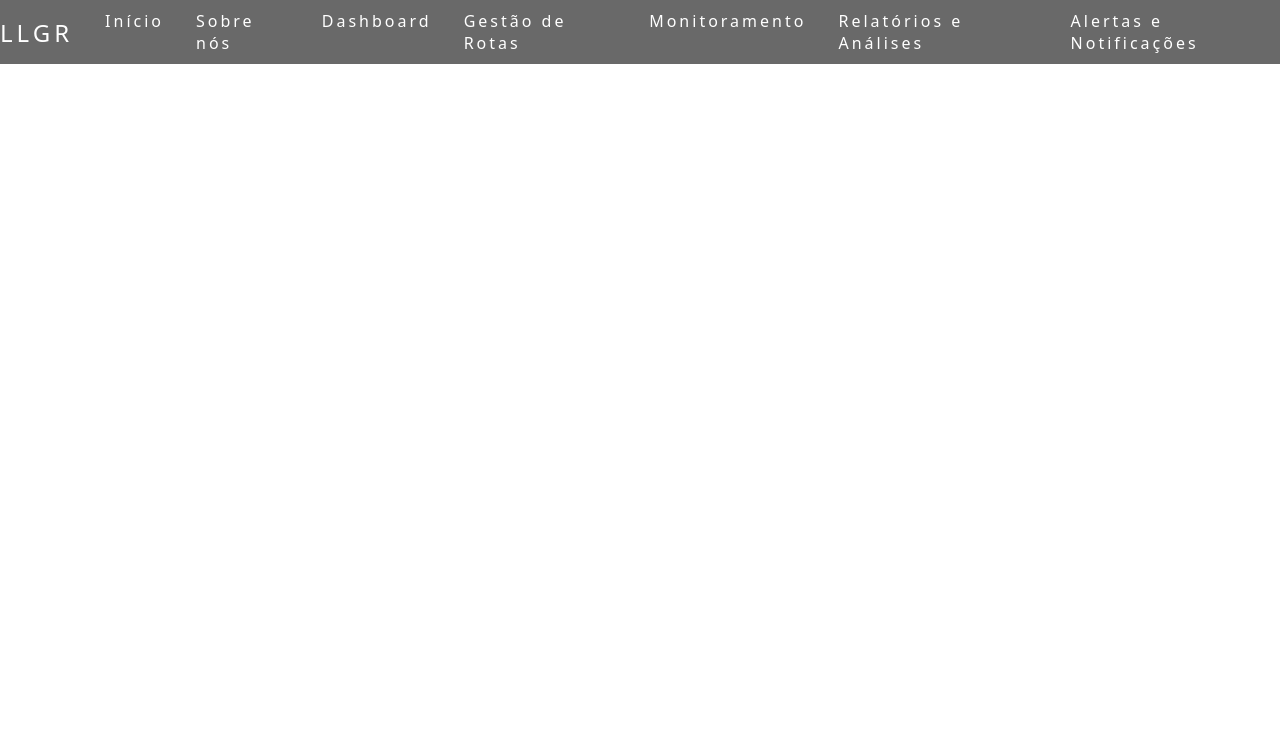
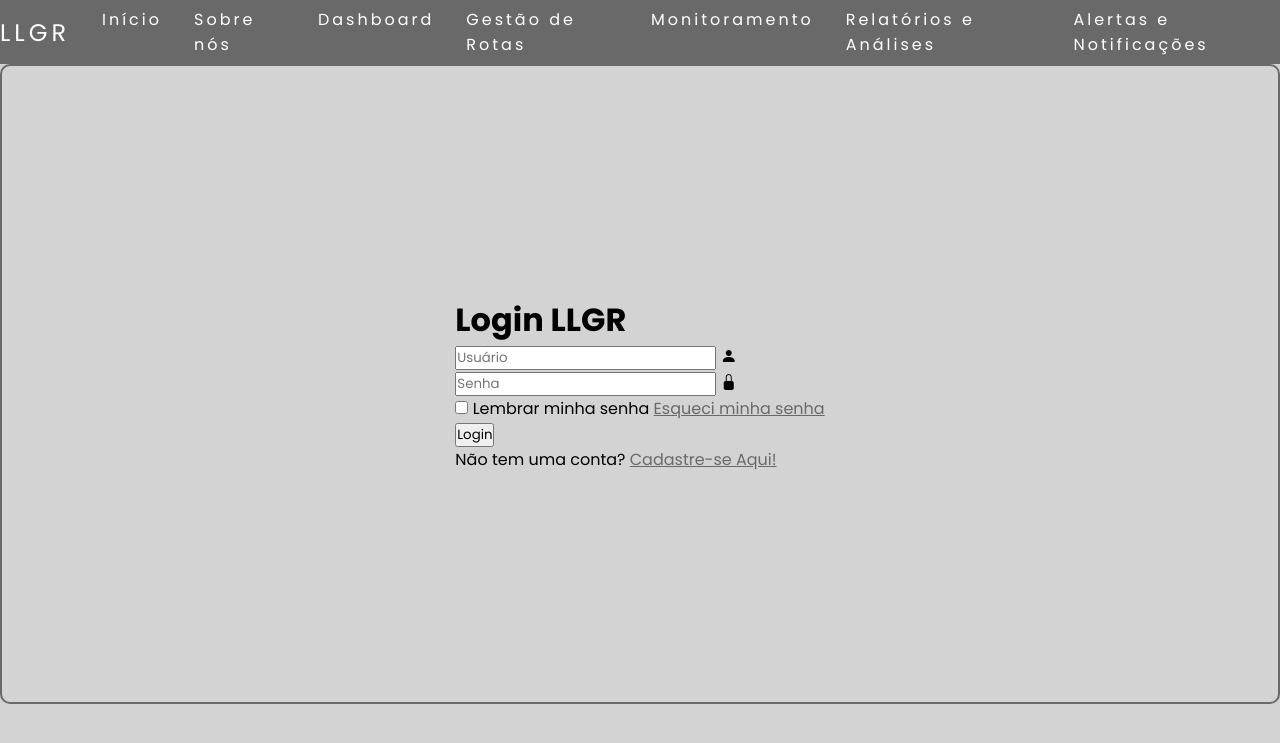
Before and after one commit to lucaspwalter/ferroviaria-llgr, a PHP site: page /html/login.html in a window 1280 px wide. Shown: the top 743 px of the page. Run offline with PHP 8.4, Linux system fonts and the light colour scheme.

Commit message:
alteração

```diff
--- /dev/null
+++ b/css/login.css
@@ -0,0 +1,20 @@
+* {
+    padding: 0px;
+}
+
+body {
+    background-color: #d3d3d3;
+}
+
+.login-container {
+    display: flex;
+    justify-content: center;
+    align-items: center;
+    min-height: 80vh;
+    background-size: cover;
+    background-position: center;
+    background-color: transparent;
+    border: 2px solid #696969;
+    border-radius: 10px;
+    padding: 3px 4px;
+}
--- a/css/styles.css
+++ b/css/navbar.css
@@ -1,10 +1,14 @@
-
+@import url('https://fonts.googleapis.com/css2?family=Poppins:ital,wght@0,100;0,200;0,300;0,400;0,500;0,600;0,700;0,800;0,900;1,100;1,200;1,300;1,400;1,500;1,600;1,700;1,800;1,900&display=swap');
 * {
     margin: 0;
     padding: 0;
+    box-sizing: border-box;
+    font-family: "Poppins", sans-serif;
   }
 
-  a {
+
+
+  .nav-list a {
     color: #fff;
     text-decoration: none;
     transition: 0.3s;
@@ -18,6 +22,8 @@
     font-size: 24px;
     text-transform: uppercase;
     letter-spacing: 4px;
+    color: #fff;
+    text-decoration: none;
   }
 
   nav {
@@ -105,3 +111,11 @@
   .mobile-menu.active .line3 {
     transform: rotate(45deg) translate(-5px, -7px);
   }
+
+  .register-link {
+    color: #696969;
+  }
+
+  .forget-pass {
+    color: #696969;
+  }
--- a/html/login.html
+++ b/html/login.html
@@ -1,12 +1,14 @@
 <!DOCTYPE html>
 <html lang="pt-br">
-  <head>
+<head>
     <meta charset="UTF-8" />
     <meta http-equiv="X-UA-Compatible" content="IE=edge" />
     <meta name="viewport" content="width=device-width, initial-scale=1.0" />
     <title>Login</title>
-    <link rel="stylesheet" href="/css/styles.css" />
-  </head>
+    <link rel="stylesheet" href="/css/navbar.css" />
+    <link rel="stylesheet" href="/css/login.css" />
+    <link rel="stylesheet" href="https://cdn.jsdelivr.net/npm/bootstrap-icons@1.11.3/font/bootstrap-icons.min.css">
+</head>
 
   <body>
     <header>
@@ -28,7 +30,29 @@
         </ul>
       </nav>
     </header>
-    <main></main>
+    <main class="login-container">
+      <form>
+        <h1>Login LLGR</h1>
+        <div class="input-box">
+          <input placeholder= "Usuário" type="email"> <i class="bi bi-person-fill"></i>
+        </div>
+        <div class="input-box">
+
+          <input placeholder="Senha" type="password"> <i class="bi bi-lock-fill"></i>
+        </div>
+        <div>
+          <label>
+          <input type="checkbox">
+          Lembrar minha senha
+        </label>
+        <a class="forget-pass" href="#">Esqueci minha senha</a>
+        </div>
+        <button type="submit">Login</button>
+        <div class="register">
+          <p>Não tem uma conta? <a class="register-link" href="#">Cadastre-se Aqui!</a></p>
+        </div>
+      </form>
+    </main>
     <script src="/js/mobile-navbar.js"></script>
   </body>
 </html>
```
